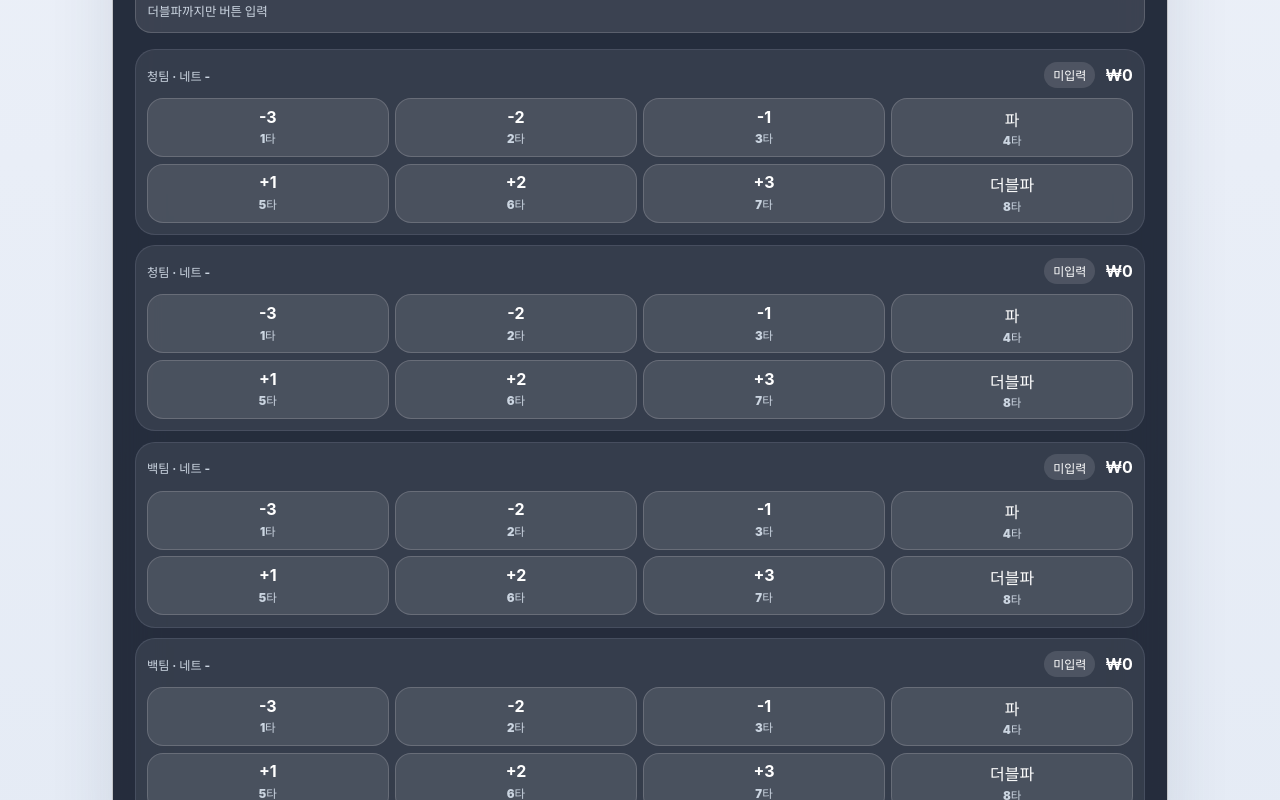
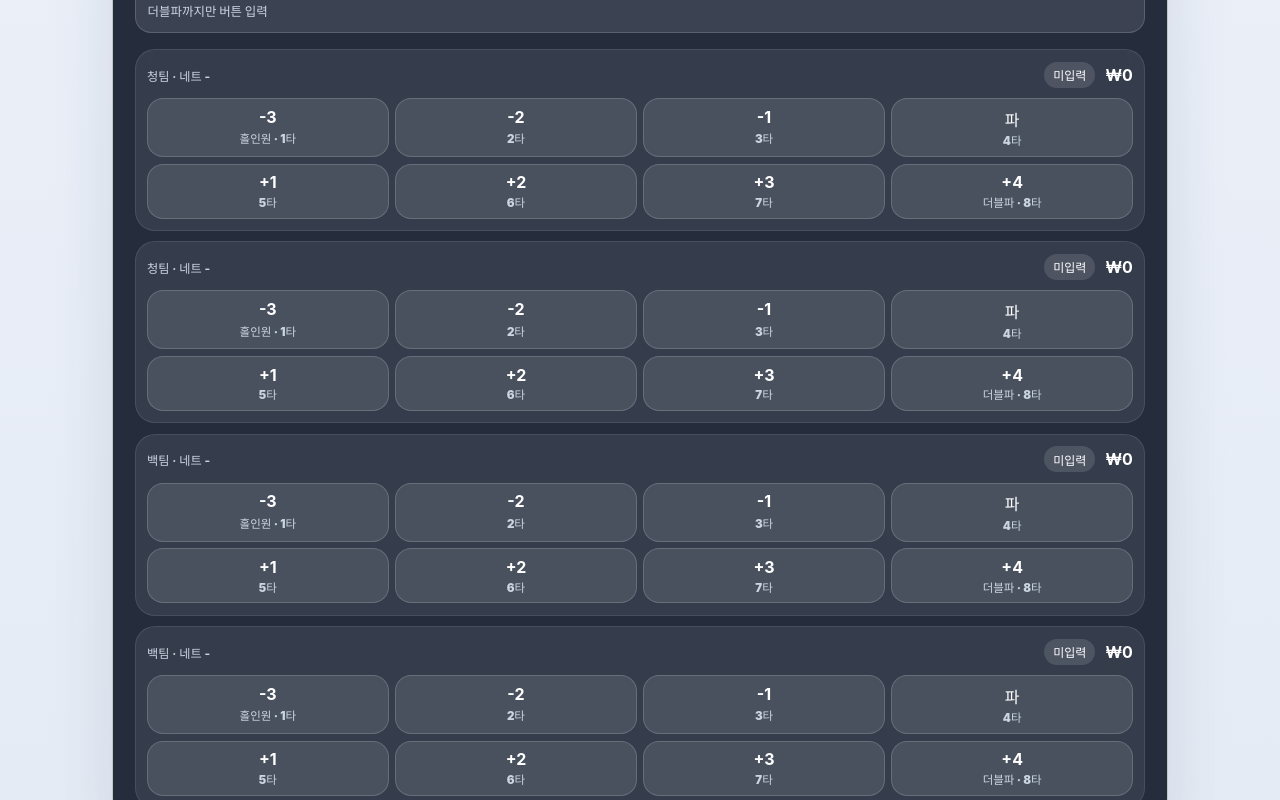
Before and after one commit to ys-laube/goodgolfform, a React (Vite) app: page / in a window 1280 px wide. Shown: the part 1860-2660 px from the top of the page. Built offline with nearby package versions, Linux system fonts and the light colour scheme.

Commit message:
omx(team): auto-checkpoint worker-2 [4]

```diff
--- a/src/App.tsx
+++ b/src/App.tsx
@@ -100,11 +100,19 @@ function relativeScoreLabel(relativeScore: number): string {
 }
 
 function scoreChoiceLabel(strokes: number, holePar: number): string {
-  if (strokes === holePar * 2) {
-    return '더블파';
+  return relativeScoreLabel(strokes - holePar);
+}
+
+function scoreChoiceHint(strokes: number, holePar: number): string {
+  if (strokes === 1) {
+    return '홀인원 · 1타';
   }
 
-  return relativeScoreLabel(strokes - holePar);
+  if (strokes === holePar * 2) {
+    return `더블파 · ${strokes}타`;
+  }
+
+  return `${strokes}타`;
 }
 
 function scoreSummary(strokes: number, holePar: number): string {
@@ -112,7 +120,17 @@ function scoreSummary(strokes: number, holePar: number): string {
     return '미입력';
   }
 
-  return `${strokes}타 · ${scoreChoiceLabel(strokes, holePar)}`;
+  const relativeLabel = relativeScoreLabel(strokes - holePar);
+
+  if (strokes === holePar * 2) {
+    return `${strokes}타 · ${relativeLabel} 더블파`;
+  }
+
+  if (strokes > holePar * 2) {
+    return `${strokes}타 · 뒷문 ${relativeLabel}`;
+  }
+
+  return `${strokes}타 · ${relativeLabel}`;
 }
 
 function scoreChoicesForPar(holePar: number): readonly number[] {
@@ -544,7 +562,7 @@ export function App() {
                       onClick={() => updateScoreButton(player.id, strokes)}
                     >
                       <strong>{scoreChoiceLabel(strokes, holePar)}</strong>
-                      <span>{strokes}타</span>
+                      <span>{scoreChoiceHint(strokes, holePar)}</span>
                     </button>
                   ))}
                 </div>
```
